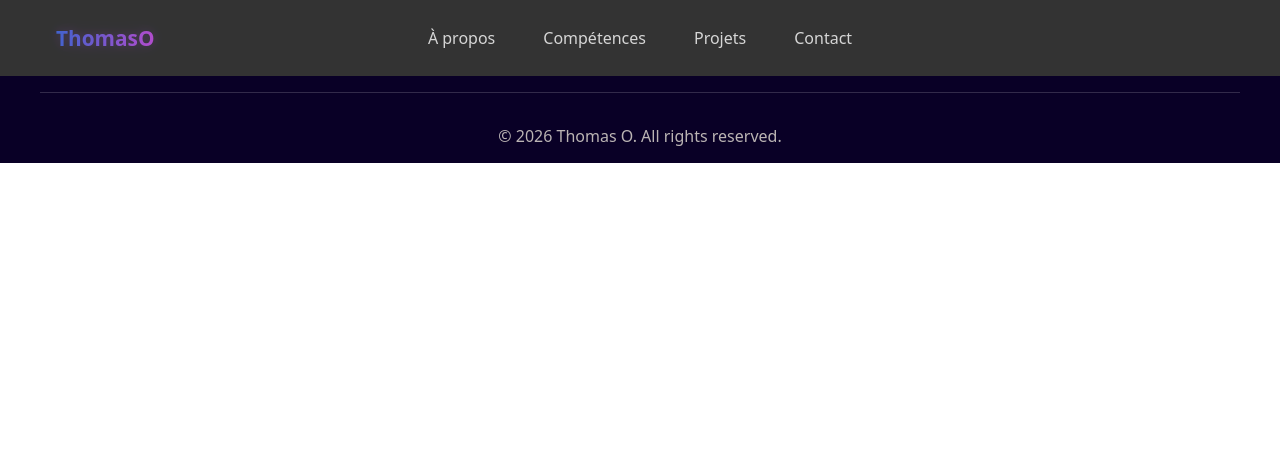
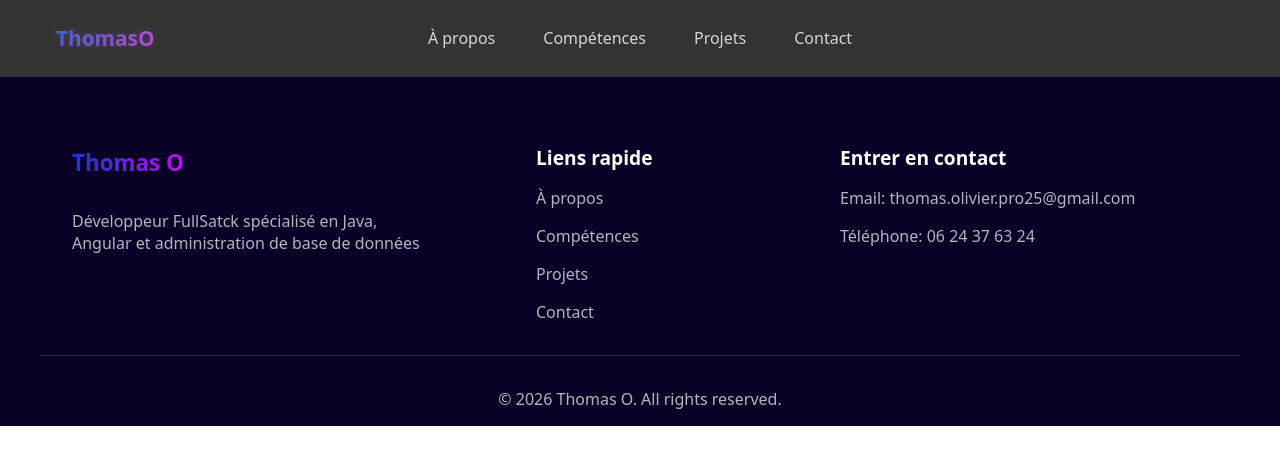
Before and after one commit to thomasolivier-dev/portfolio, an Angular app in the folder portfolio/: page / in a window 1280 px wide. Shown: the top 464 px of the page. Built offline with nearby package versions, Linux system fonts and the light colour scheme.

Commit message:
add footer menu

```diff
--- a/portfolio/src/app/core/footer/footer.component.html
+++ b/portfolio/src/app/core/footer/footer.component.html
@@ -1,6 +1,25 @@
 
 <div class="container">
     <footer>
+        <div class="wraper">
+            <div class="box">
+                <h3 class="name">Thomas O</h3>
+                <p>Développeur FullSatck spécialisé en Java, Angular et administration de base de données</p>
+            </div>
+            <div class="box">
+                <h3 class="title-column">Liens rapide</h3>
+                <ul class="quik-link">
+                    @for (item of menuItems; track item.label) {
+                        <li><a [href]="item.link">{{item.label}}</a></li>
+                    }
+                </ul>
+            </div>
+            <div class="box">
+                <h3 class="title-column">Entrer en contact</h3>
+                <p>Email: thomas.olivier.pro25&#64;gmail.com</p>
+                <p>Téléphone: 06 24 37 63 24</p>
+            </div>
+        </div>
         <span class="copyright">© 2026 Thomas O. All rights reserved.</span>
     </footer>
 </div>
--- a/portfolio/src/app/core/footer/footer.component.scss
+++ b/portfolio/src/app/core/footer/footer.component.scss
@@ -4,12 +4,70 @@
     padding: 1rem;
     display: flex;
     justify-content: center;
+    border-top-width: 1px;
+    border-top-color: #ffffff2a;
 }
 
 footer {
     max-width: 1200px;
     width: 100%;
+}
 
+p {
+    color: #ffffffb3;
+    font-size: 1rem;
+}
+
+.wraper {
+    display: grid;
+    grid-template-columns: 1fr 0.6fr 1fr;
+    padding: 1rem;
+    gap: 4rem;
+}
+
+ul {
+    list-style: none;
+    margin: 0;
+    padding: 0;
+}
+
+.wraper li {
+    margin-top: 1rem;
+}
+
+.wraper a {
+    text-decoration: none;
+    font-size: 1rem;
+    color: #ffffffb3;
+    transition: color 0.3s ease;
+}
+
+.wraper a:hover {
+    color: hsl(270, 57%, 41%);
+}
+
+.wraper h3 {
+    margin-bottom: 1rem;
+}
+
+.box {
+    padding: 1rem;;
+}
+
+.name {
+    display: inline-block;
+    background: linear-gradient(90deg, #133cc2, #c905ff);
+    background-clip: text;
+    -webkit-background-clip: text;
+    color: transparent;
+    font-size: 1.4rem;
+    font-weight: 700;
+}
+
+.title-column {
+    color: white;
+    font-size: 1.2rem;
+    font-weight: 600;
 }
 
 .copyright {
@@ -23,9 +81,32 @@ footer {
     border-top-color: #ffffff2a;
 }
 
+@media (max-width: 1000px) {
+    .wraper {
+        gap: 3rem;
+    }
+}
+
 @media (max-width: 750px) {
     .copyright {
         font-size: 0.9rem;
+    }
+}
+
+@media (max-width: 850px) {
+    .container {
+        padding: 1rem 0;
+    }
+
+    .wraper {
+        display: flex;
+        flex-direction: column;
+        gap: 0;
+        padding: 0;
+    }
+
+    .box {
+        padding: 0.5rem 1rem;
     }
 }
 
--- a/portfolio/src/app/core/footer/footer.component.ts
+++ b/portfolio/src/app/core/footer/footer.component.ts
@@ -1,4 +1,5 @@
 import { Component } from '@angular/core';
+import { MenuItem } from '../../shared/models/menu-items.model';
 
 @Component({
   selector: 'app-footer',
@@ -7,5 +8,10 @@ import { Component } from '@angular/core';
   styleUrl: './footer.component.scss'
 })
 export class FooterComponent {
-
+  readonly menuItems: MenuItem[] = [
+        { label: 'À propos', link: '#about' },
+        { label: 'Compétences', link: '#skills' },
+        { label: 'Projets', link: '#projects' },
+        { label: 'Contact', link: '#contact' }
+      ];
 }
--- a/portfolio/src/app/core/navbar/navbar.component.scss
+++ b/portfolio/src/app/core/navbar/navbar.component.scss
@@ -54,7 +54,7 @@ ul {
 }
 
 .nav-list a:hover {
-  color: hsl(270, 48%, 74%);
+  color: hsl(270, 57%, 41%);
 }
 
 .navbar button {
```
